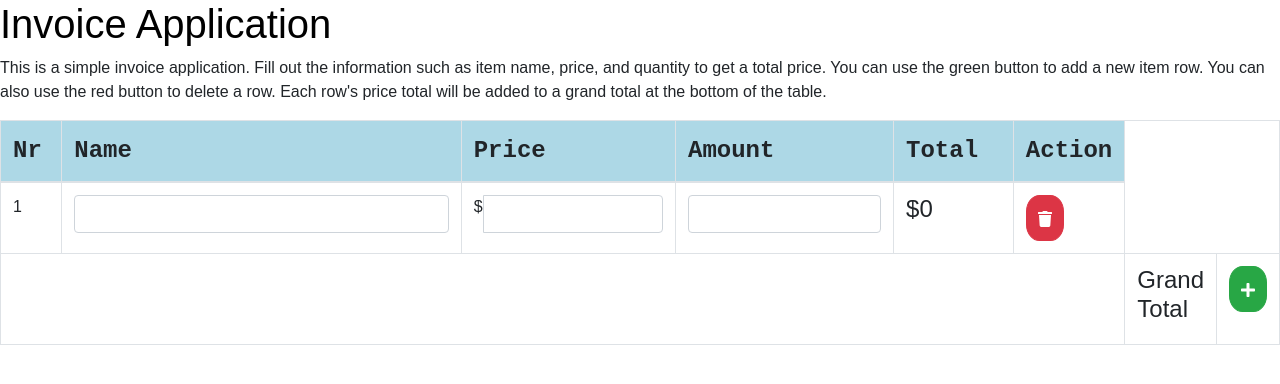
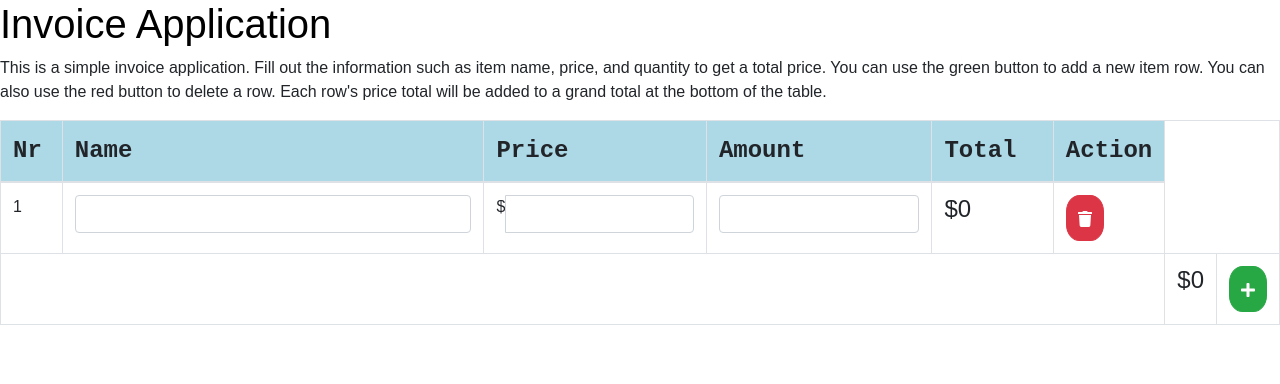
Before and after one commit to drausch84/InvoiceApp, a React (Create React App) app: page / in a window 1280 px wide. Shown: the top 384 px of the page. Built offline with nearby package versions, Linux system fonts and the light colour scheme.

Commit message:
added the linetotal method for the table footer which has grand total functionality working now but still working on ui changes

```diff
--- a/src/index.js
+++ b/src/index.js
@@ -128,7 +128,7 @@ class InvoiceTable extends React.Component{
           <td colSpan="6" />
           <th>
             <h4>
-             Grand Total
+            ${this.lineTotal()}
             </h4>
           </th>
           <td>
```
